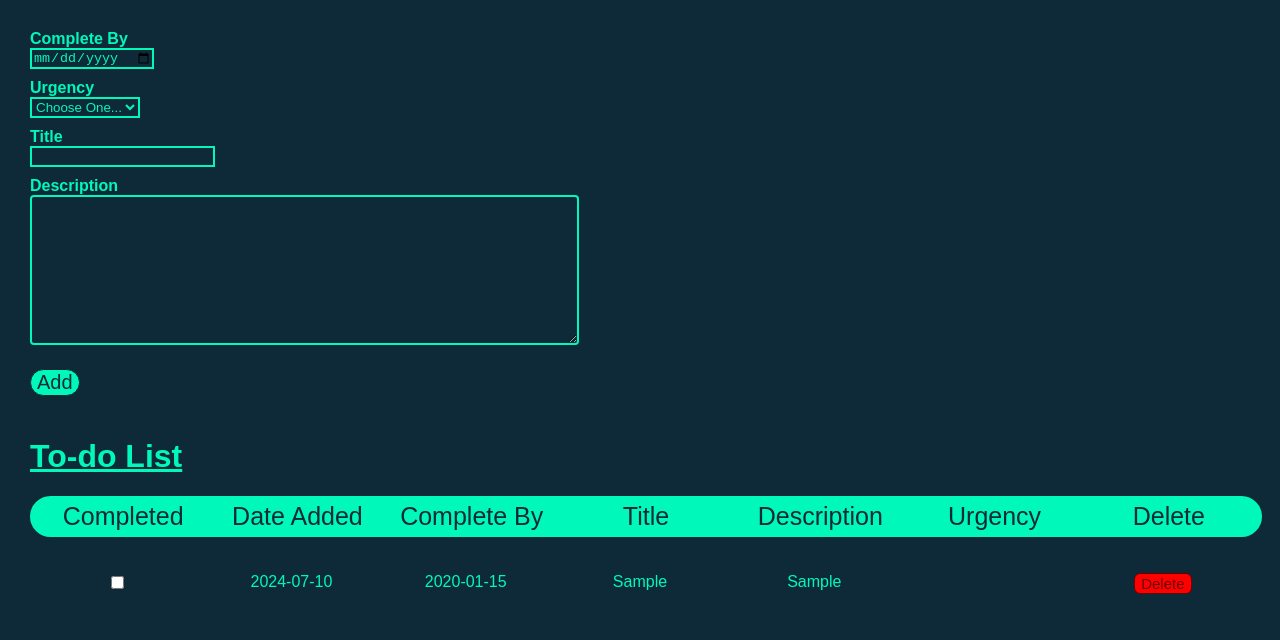
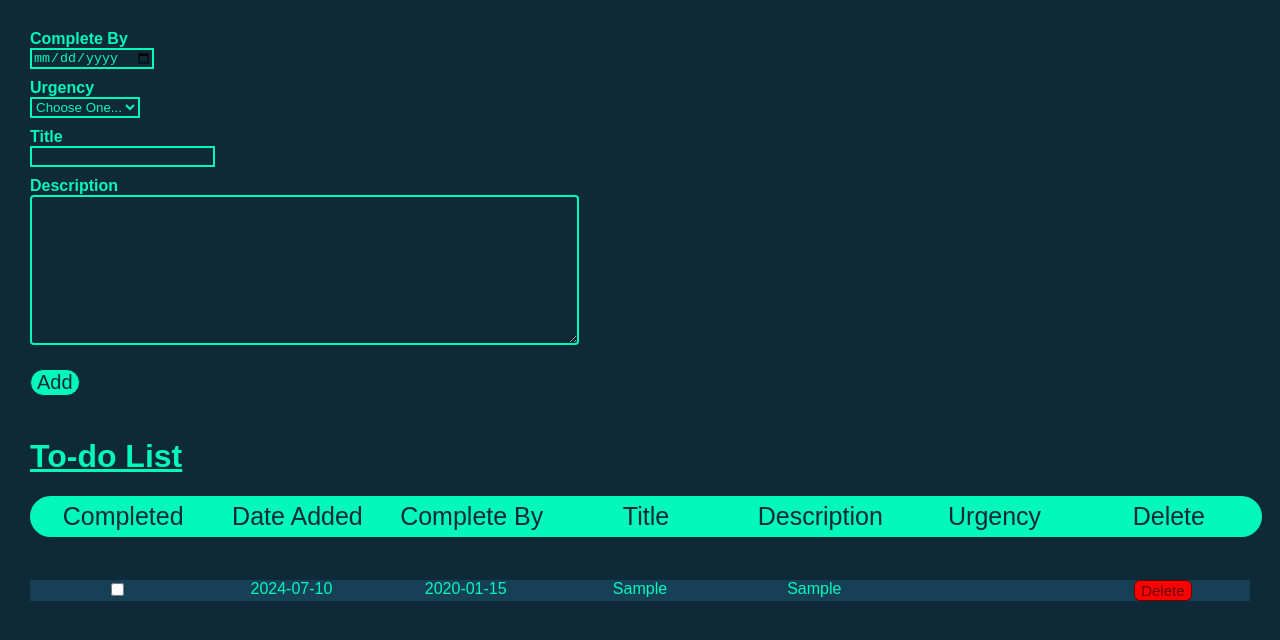
Before and after one commit to jwilliams21/Todo-List-Project, a React (Vite) app in the folder Todo-List-Project/: page / in a window 1280 px wide. Both pictures are taken after typing "2020-01-15", "Sample", "Sample" into the empty fields and a click on the button "Add". Shown: the top 640 px of the page. Built offline with nearby package versions, Linux system fonts and the light colour scheme.

Commit message:
Update table row background color and margin
Update table row background color and margin

```diff
--- a/Todo-List-Project/src/styles.css
+++ b/Todo-List-Project/src/styles.css
@@ -96,8 +96,12 @@ textarea {
     font-size: 25px;
   }
 
+  .table-row:nth-of-type(even) {
+    background-color: #154055;
+    margin-top: 7px;
+  }
+
   .table-row:nth-of-type(odd) {
-    background-color: #154055;
     margin-top: 7px;
   }
 
```
